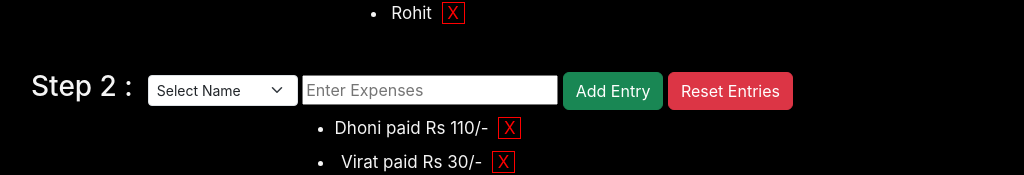
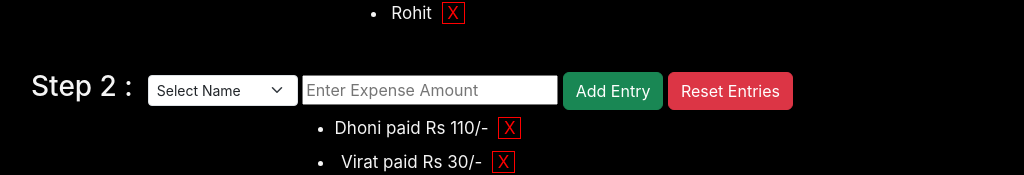
Before and after one commit to it-harsh/react, a React (Create React App) app: page / in a window 1280 px wide. Shown: the part 170-345 px from the top of the page, without its empty margins (228-1252 px from the left). Built offline with nearby package versions, Linux system fonts and the light colour scheme.

Commit message:
Placeholder change  in Expense entry box and put e.preventDefault at end to solve the double to get share issue

```diff
--- a/src/Components/BillSplitter.js
+++ b/src/Components/BillSplitter.js
@@ -65,6 +65,8 @@ export default function BillSplitter(){
             setNameList([...nameList,inputName])
             nameRef.current.value = '';
             setInputName("")
+            resetShare(e)
+            // calculateShare(e)
         }
     }
 
@@ -75,6 +77,7 @@ export default function BillSplitter(){
             amountRef.current.value = ''
             setAmount(0)
             resetShare(e)
+            // calculateShare(e)
         }
     }
 
@@ -166,6 +169,7 @@ export default function BillSplitter(){
                     return (idx.toString() !== e.target.id)
         }))
         resetShare(e)
+        // calculateShare(e)
     }
     const deleteName = (e) => {
         e.preventDefault()
@@ -189,17 +193,18 @@ export default function BillSplitter(){
                 setNameAmount((prev) => prev.filter((z)  => {return z.name !== indexName}))
                 setNameList((prev) => prev.filter((z)  => {return z !== indexName}))
                 resetShare(e)
+                // calculateShare(e)
             }
         }else{
             setNameList((prev) => prev.filter((z)  => {return z !== indexName}))
             resetShare(e)
+            // calculateShare(e)
         }
 
 
     }
 
     const calculateShare  = (e) => {
-        e.preventDefault()
 
         setFinalAmount([])
         //clear transaction history
@@ -236,6 +241,7 @@ export default function BillSplitter(){
                 return [...prev,tempobj]
             })
         }
+
 
         //removing select name entry and sorting array based on amount
         setFinalAmount((prev) => prev.sort((a,b) =>  {  return a.amount - b.amount}).filter((z) => {return (z.name.toString() !== 'Select Name')}))
@@ -304,6 +310,8 @@ export default function BillSplitter(){
 
         // console.log("Final",finalAmount)
 
+        //e.preventDefault() at the end so that everything is done and then it stops
+        e.preventDefault()
     }
 
     return(
@@ -340,7 +348,7 @@ export default function BillSplitter(){
                     {nameList.map((f,id) =>  <option key={id}>{f}</option>)}
                 </select>
                 &nbsp;
-                <input type="number" ref={amountRef} placeholder='Enter Expenses' onChange={handleAmountEntry}></input>
+                <input type="number" ref={amountRef} placeholder='Enter Expense Amount' onChange={handleAmountEntry}></input>
                 &nbsp;
                 <button  className="btn btn-success" onClick={addExpenseEntry}>Add Entry</button>
                 &nbsp;
```
